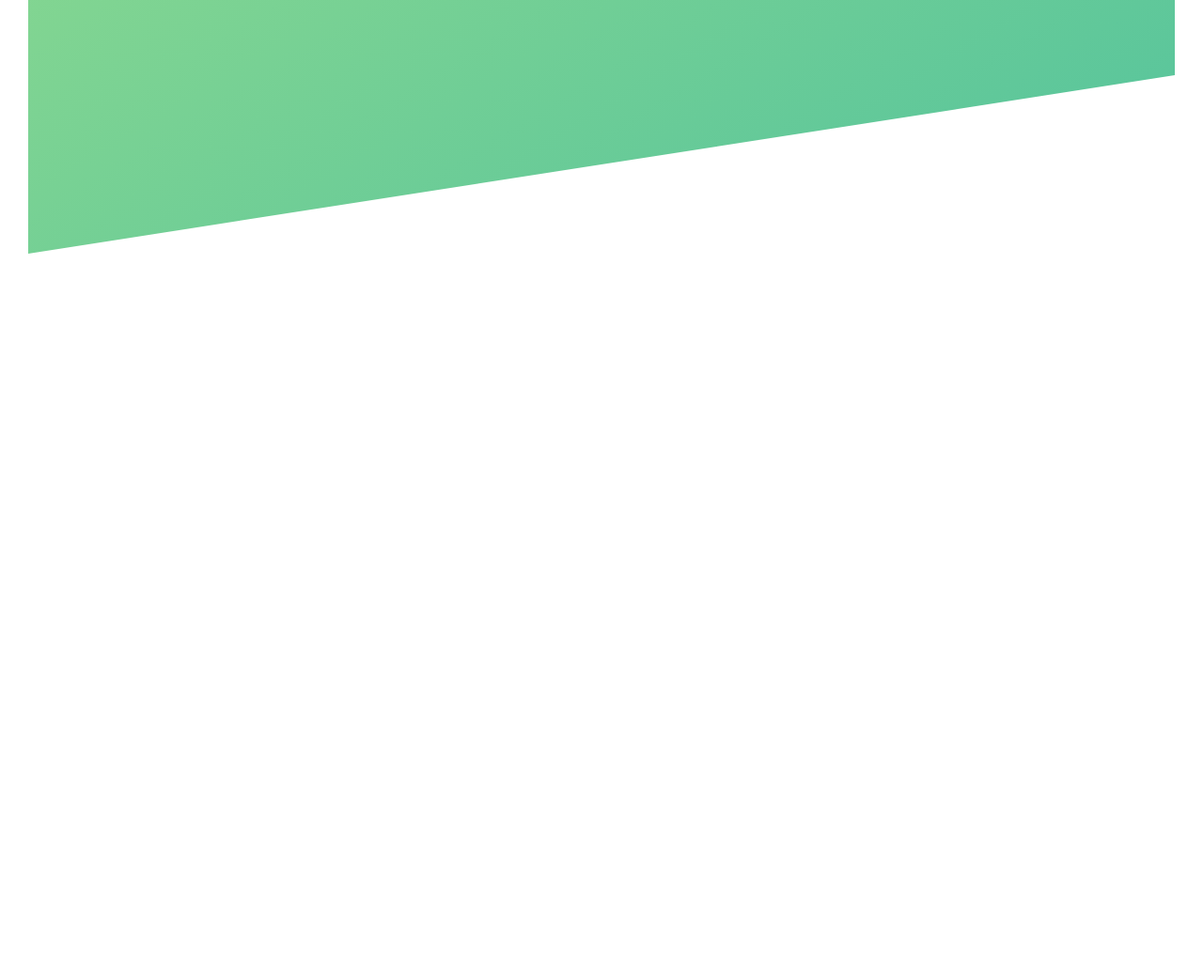
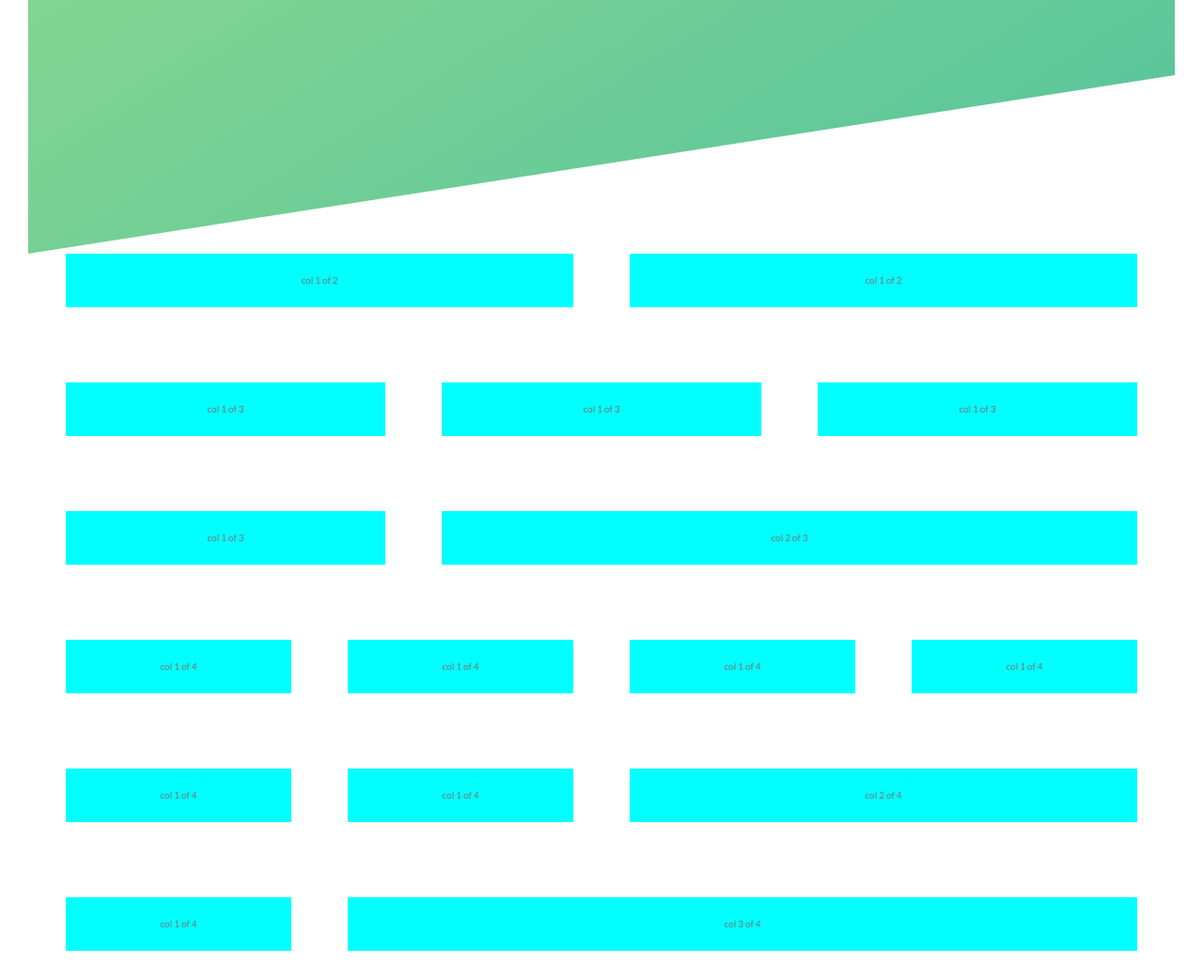
Before and after one commit to bugsfunny/natours, a website built with Vite: page index.html in a window 1280 px wide. Shown: the part 520-1562 px from the top of the page at 94% size. Before the commit the page ends 820 px from the top, so only its background shows below. Built offline with nearby package versions, Linux system fonts and the light colour scheme; files whose address does not match are found by name.

Commit message:
Add grid system

```diff
--- a/index.html
+++ b/index.html
@@ -26,6 +26,36 @@
       <a href="#" class="btn btn--white btn--animated">Discover our tours</a>
     </div>
   </header>
+  <div class="grid-test">
+    <div class="row">
+      <div class="col-1-of-2">col 1 of 2</div>
+      <div class="col-1-of-2">col 1 of 2</div>
+    </div>
+    <div class="row">
+      <div class="col-1-of-3">col 1 of 3</div>
+      <div class="col-1-of-3">col 1 of 3</div>
+      <div class="col-1-of-3">col 1 of 3</div>
+    </div>
+    <div class="row">
+      <div class="col-1-of-3">col 1 of 3</div>
+      <div class="col-2-of-3">col 2 of 3</div>
+    </div>
+    <div class="row">
+      <div class="col-1-of-4">col 1 of 4</div>
+      <div class="col-1-of-4">col 1 of 4</div>
+      <div class="col-1-of-4">col 1 of 4</div>
+      <div class="col-1-of-4">col 1 of 4</div>
+    </div>
+    <div class="row">
+      <div class="col-1-of-4">col 1 of 4</div>
+      <div class="col-1-of-4">col 1 of 4</div>
+      <div class="col-2-of-4">col 2 of 4</div>
+    </div>
+    <div class="row">
+      <div class="col-1-of-4">col 1 of 4</div>
+      <div class="col-3-of-4">col 3 of 4</div>
+    </div>
+  </div>
 </body>
 
 </html>
--- a/sass/abstracts/_mixins.scss
+++ b/sass/abstracts/_mixins.scss
@@ -0,0 +1,7 @@
+@mixin clearfix {
+    &::after {
+        content: "";
+        display: table;
+        clear: both;
+    }
+}
--- a/sass/abstracts/_variables.scss
+++ b/sass/abstracts/_variables.scss
@@ -1,3 +1,4 @@
+// COLORS
 $color-primary: #55c57a;
 $color-primary-light: #7ed56f;
 $color-primary-dark: #28b485;
@@ -5,3 +6,8 @@ $color-primary-dark: #28b485;
 $color-grey-dark: #777;
 $color-white: #fff;
 $color-black: #000;
+
+// GRID
+$grid-width: 114rem;
+$gutter-vertical: 8rem;
+$gutter-horizontal: 6rem;
--- /dev/null
+++ b/sass/layout/_grid.scss
@@ -0,0 +1,45 @@
+.row {
+    max-width: $grid-width;
+    margin: 0 auto;
+
+    text-align: center;
+    @include clearfix;
+
+    &:not(:last-child) {
+        margin-bottom: $gutter-vertical;
+    }
+
+    [class^="col-"] {
+        padding: 2rem 0;
+        background-color: aqua;
+        float: left;
+
+        &:not(:last-child) {
+            margin-right: $gutter-horizontal;
+        }
+    }
+
+    .col-1-of-2 {
+        width: calc((100% - $gutter-horizontal)/2);
+    }
+
+    .col-1-of-3 {
+        width: calc((100% - 2 * $gutter-horizontal)/3);
+    }
+
+    .col-1-of-4 {
+        width: calc((100% - 3 * $gutter-horizontal)/4);
+    }
+
+    .col-2-of-3 {
+        width: calc(2 * ((100% - 2 * $gutter-horizontal)/3) + $gutter-horizontal);
+    }
+
+    .col-2-of-4 {
+        width: calc(2 * ((100% - 3 * $gutter-horizontal)/4) + $gutter-horizontal);
+    }
+
+    .col-3-of-4 {
+        width: calc(3 * ((100% - 3 * $gutter-horizontal)/4) + 2 * $gutter-horizontal);
+    }
+}
--- a/sass/style.scss
+++ b/sass/style.scss
@@ -10,5 +10,6 @@
 @import "pages/home";
 
 @import "layout/header";
+@import "layout/grid";
 
 @import "components/button";
```
